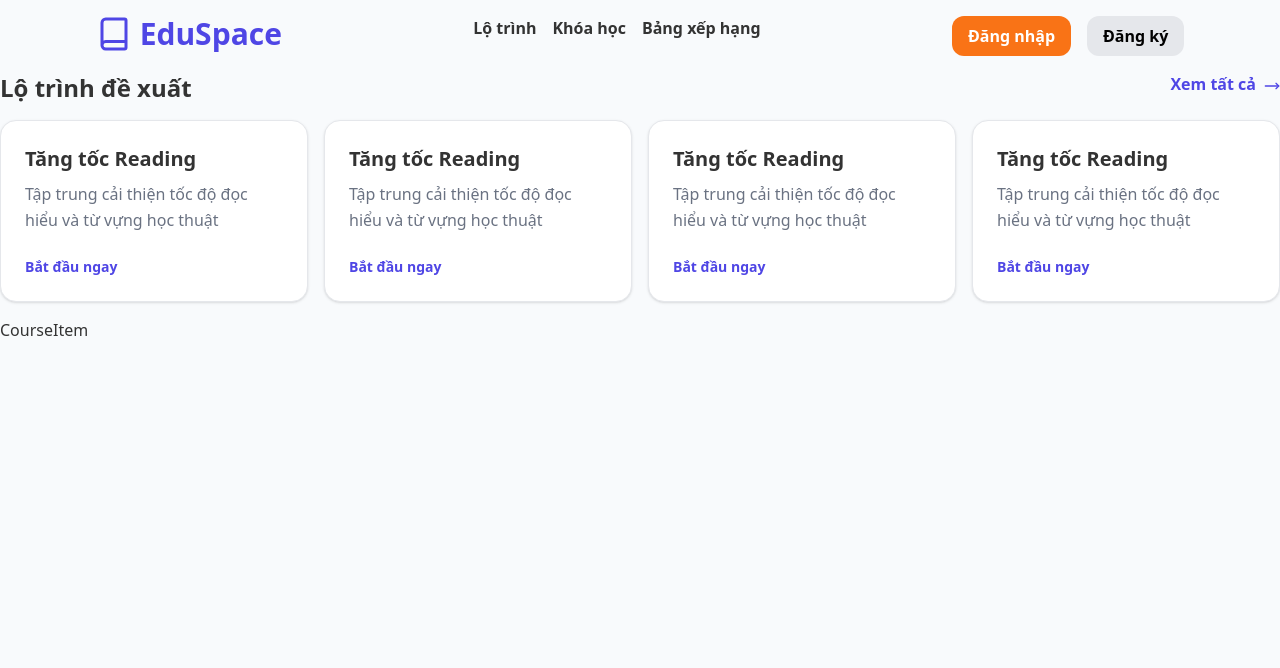
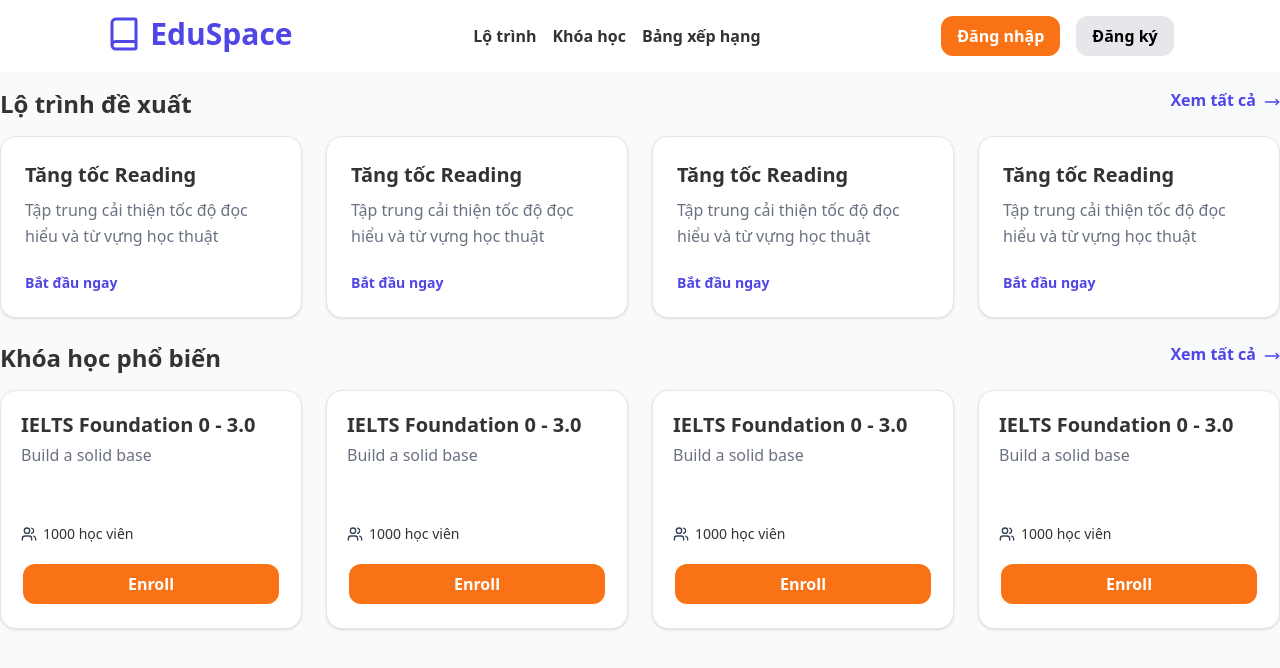
Before and after one commit to minhcamon/SWP391-Group2-EduSpace, a React (Vite) app in the folder frontend/: page / in a window 1280 px wide. Shown: the top 668 px of the page. Built offline with nearby package versions, Linux system fonts and the light colour scheme.

Commit message:
feat: done course's components

```diff
--- a/frontend/src/components/common/Header.jsx
+++ b/frontend/src/components/common/Header.jsx
@@ -1,9 +1,9 @@
-import React from "react";
 import { Bell, Book } from "lucide-react";
 import { Link } from "react-router";
 const Header = () => {
     return (
-        <div className="container flex justify-around mx-auto">
+        <div className="bg-white p-4">
+            <div className="container flex justify-around mx-auto ">
                 <Link to="/">
                     <div className="flex">
                         <Book className=" text-primary" size={36} />
@@ -13,7 +13,7 @@ const Header = () => {
                     </div>
                 </Link>
 
-            <div className="flex gap-4">
+                <div className="flex gap-4 my-auto">
                     <Link to="/roadmaps">
                         <span className="hover:text-primary font-semibold">
                             Lộ trình
@@ -50,6 +50,7 @@ const Header = () => {
                     </div>
                 </div>
             </div>
+        </div>
     );
 };
 
--- a/frontend/src/components/common/PrimaryButton.jsx
+++ b/frontend/src/components/common/PrimaryButton.jsx
@@ -1,9 +1,10 @@
-import React from "react";
-
 const PrimaryButton = ({ buttonText, type = "button" }) => {
     return (
         <div>
-            <button type={type} className="bg-secondary text-white font-semibold text-md w-full rounded-xl py-2 hover:cursor-pointer hover:opacity-90">
+            <button
+                type={type}
+                className="bg-primary text-white font-semibold text-md w-full rounded-xl py-2 hover:cursor-pointer hover:opacity-90"
+            >
                 {buttonText}
             </button>
         </div>
--- /dev/null
+++ b/frontend/src/components/common/SecondaryButton.jsx
@@ -0,0 +1,14 @@
+const SecondaryButton = ({ buttonText, type = "button" }) => {
+    return (
+        <div>
+            <button
+                type={type}
+                className="bg-secondary text-white font-semibold text-md w-full rounded-xl py-2 hover:cursor-pointer hover:opacity-90"
+            >
+                {buttonText}
+            </button>
+        </div>
+    );
+};
+
+export default SecondaryButton;
--- a/frontend/src/components/course/CourseContainer.jsx
+++ b/frontend/src/components/course/CourseContainer.jsx
@@ -1,10 +1,30 @@
-import React from "react";
 import CourseItem from "./CourseItem";
+import { Link } from "react-router";
+import { MoveRight } from "lucide-react";
 
 const CourseContainer = () => {
     return (
-        <div>
-            <CourseItem />
+        <div className="container mx-auto my-4">
+            <div className="flex justify-between">
+                <h1 className="text-2xl font-bold">Khóa học phổ biến</h1>
+                <Link to="/roadmaps">
+                    <div className="flex hover:opacity-80">
+                        <span className="text-primary font-semibold">
+                            Xem tất cả
+                        </span>
+                        <MoveRight
+                            className="flex my-auto ml-2 mt-1.5 text-primary"
+                            size={16}
+                        ></MoveRight>
+                    </div>
+                </Link>
+            </div>
+            <div className="flex mt-4 gap-6 pb-2">
+                <CourseItem actionText="Bắt đầu ngay" />
+                <CourseItem actionText="Bắt đầu ngay" />
+                <CourseItem actionText="Bắt đầu ngay" />
+                <CourseItem actionText="Bắt đầu ngay" />
+            </div>
         </div>
     );
 };
--- a/frontend/src/components/course/CourseItem.jsx
+++ b/frontend/src/components/course/CourseItem.jsx
@@ -1,7 +1,26 @@
-import React from "react";
+import { Users } from "lucide-react";
+import SecondaryButton from "../common/SecondaryButton";
+const CourseItem = () => {
+    return (
+        <div className="flex flex-col justify-between shadow-sm flex-1 min-w-200px max-w-300px bg-white border border-gray-200 rounded-2xl hover:shadow-md transition-all overflow-hidden">
+            <div className="p-5 flex flex-col">
+                <h3 className="text-xl font-bold text-neutral mb-1 leading-relaxed min-h-56px leading-snug">
+                    IELTS Foundation 0 - 3.0
+                </h3>
+                <p className="text-gray-500 text-md mb-4 leading-relaxed">
+                    Build a solid base
+                </p>
+            </div>
+            <div className="flex items-center gap-1.5 text-neutral text-sm mt-auto p-5">
+                <Users className="text-gray-700" size={16}></Users>
+                <span className="font-medium">1000 học viên</span>
+            </div>
 
-const CourseItem = () => {
-    return <div>CourseItem</div>;
+            <div className="mb-6 w-3xs mx-auto">
+                <SecondaryButton buttonText="Enroll" />
+            </div>
+        </div>
+    );
 };
 
 export default CourseItem;
--- a/frontend/src/components/roadmap/RoadmapContainer.jsx
+++ b/frontend/src/components/roadmap/RoadmapContainer.jsx
@@ -1,4 +1,3 @@
-import React from "react";
 import { MoveRight } from "lucide-react";
 import { Link } from "react-router";
 import RoadmapItem from "./RoadmapItem";
@@ -20,11 +19,11 @@ const RoadmapContainer = () => {
                     </div>
                 </Link>
             </div>
-            <div className="flex gap-4 mt-4">
-                <RoadmapItem actionText="Bắt đầu ngay"/>
-                <RoadmapItem actionText="Bắt đầu ngay"/>
-                <RoadmapItem actionText="Bắt đầu ngay"/>
-                <RoadmapItem actionText="Bắt đầu ngay"/>
+            <div className="flex mt-4 gap-6 pb-2">
+                <RoadmapItem actionText="Bắt đầu ngay" />
+                <RoadmapItem actionText="Bắt đầu ngay" />
+                <RoadmapItem actionText="Bắt đầu ngay" />
+                <RoadmapItem actionText="Bắt đầu ngay" />
             </div>
         </div>
     );
--- a/frontend/src/components/roadmap/RoadmapItem.jsx
+++ b/frontend/src/components/roadmap/RoadmapItem.jsx
@@ -1,8 +1,6 @@
-import React from "react";
-
 const RoadmapItem = ({ title, description, actionText }) => {
     return (
-        <div className="flex flex-col justify-between p-6 min-w-[280px] border bg-white border-gray-200 rounded-2xl shadow-sm transition-all hover:shadow-sm">
+        <div className="flex flex-col justify-between p-6 min-w-280px border bg-white border-gray-200 rounded-2xl shadow-sm transition-all hover:shadow-sm">
             <div>
                 <h3 className="text-xl font-bold text-neutral mb-2 leading-snug">
                     {title}
@@ -13,7 +11,7 @@ const RoadmapItem = ({ title, description, actionText }) => {
                     Tập trung cải thiện tốc độ đọc hiểu và từ vựng học thuật
                 </p>
             </div>
-            <button className="w-fit font-bold text-sm text-primary hover:opacity-90 transition-opacity cursor-pointer">
+            <button className="w-fit font-bold text-sm text-primary hover:opacity-80 transition-opacity cursor-pointer">
                 {actionText}
             </button>
         </div>
--- a/frontend/src/pages/HomePage.jsx
+++ b/frontend/src/pages/HomePage.jsx
@@ -1,4 +1,3 @@
-import React from "react";
 import CourseContainer from "../components/course/CourseContainer";
 import Header from "../components/common/Header";
 import RoadmapContainer from "../components/roadmap/RoadmapContainer";
@@ -6,7 +5,7 @@ import RoadmapContainer from "../components/roadmap/RoadmapContainer";
 const HomePage = () => {
     return (
         <>
-            <div className="my-4">
+            <div>
                 <Header />
                 <RoadmapContainer />
                 <CourseContainer />
--- a/frontend/src/pages/auth/LoginPage.jsx
+++ b/frontend/src/pages/auth/LoginPage.jsx
@@ -1,9 +1,9 @@
-import React, { useState } from "react";
+import { useState } from "react";
 import { useAuth } from "../../context/AuthContext";
 import InputField from "../../components/common/InputField";
 import { Mail, Lock, Book } from "lucide-react";
-import PrimaryButton from "../../components/common/PrimaryButton";
 import { Link, useNavigate } from "react-router";
+import SecondaryButton from "../../components/common/SecondaryButton";
 
 const LoginForm = () => {
     const [formData, setFormData] = useState({
@@ -76,7 +76,7 @@ const LoginForm = () => {
                     />
 
                     <div className="mt-8">
-                        <PrimaryButton type="submit" buttonText="Đăng nhập" />
+                        <SecondaryButton type="submit" buttonText="Đăng nhập" />
                     </div>
 
                     <div className="mt-8 font-semibold text-center">
--- a/frontend/src/pages/auth/RegisterPage.jsx
+++ b/frontend/src/pages/auth/RegisterPage.jsx
@@ -1,10 +1,9 @@
-import React, { useState } from "react";
-import { useAuth } from "../../context/AuthContext";
+import { useState } from "react";
 import { Book, Lock, Mail } from "lucide-react";
 import InputField from "../../components/common/InputField";
-import PrimaryButton from "../../components/common/PrimaryButton";
 import { Link, useNavigate } from "react-router";
 import AuthService from "../../services/AuthService";
+import SecondaryButton from "../../components/common/SecondaryButton";
 
 const RegisterForm = () => {
     const [formData, setFormData] = useState({
@@ -101,7 +100,7 @@ const RegisterForm = () => {
                         placeholder="Nhập lại mật khẩu"
                     />
                     <div className="mt-8">
-                        <PrimaryButton
+                        <SecondaryButton
                             buttonText="Tạo tài khoản"
                             type="submit"
                         />
```
Lines whose indentation alone changed are shown as unchanged.
